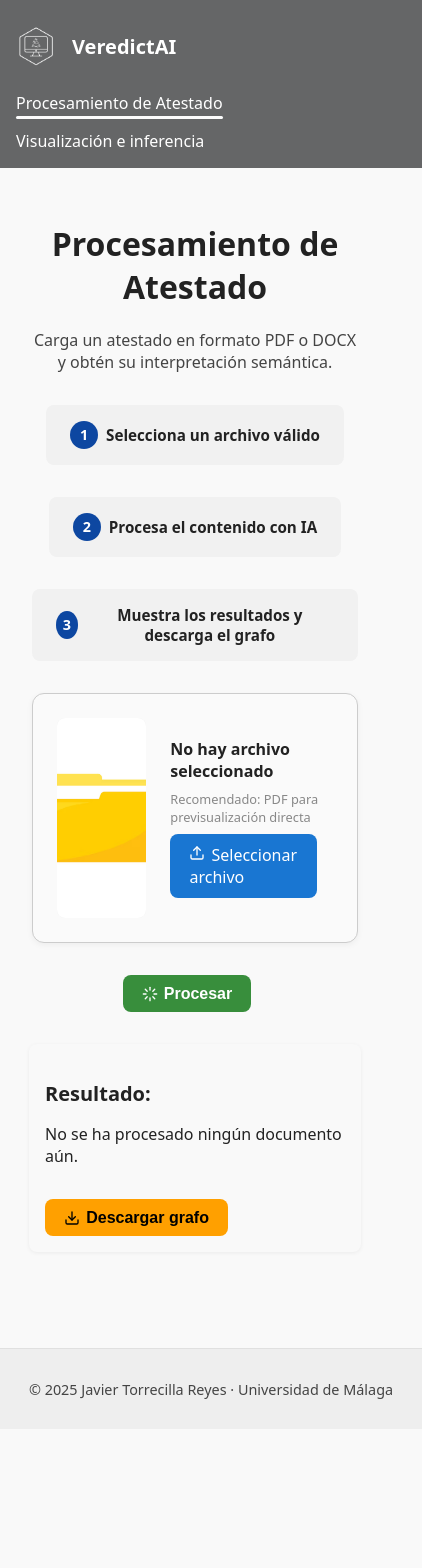
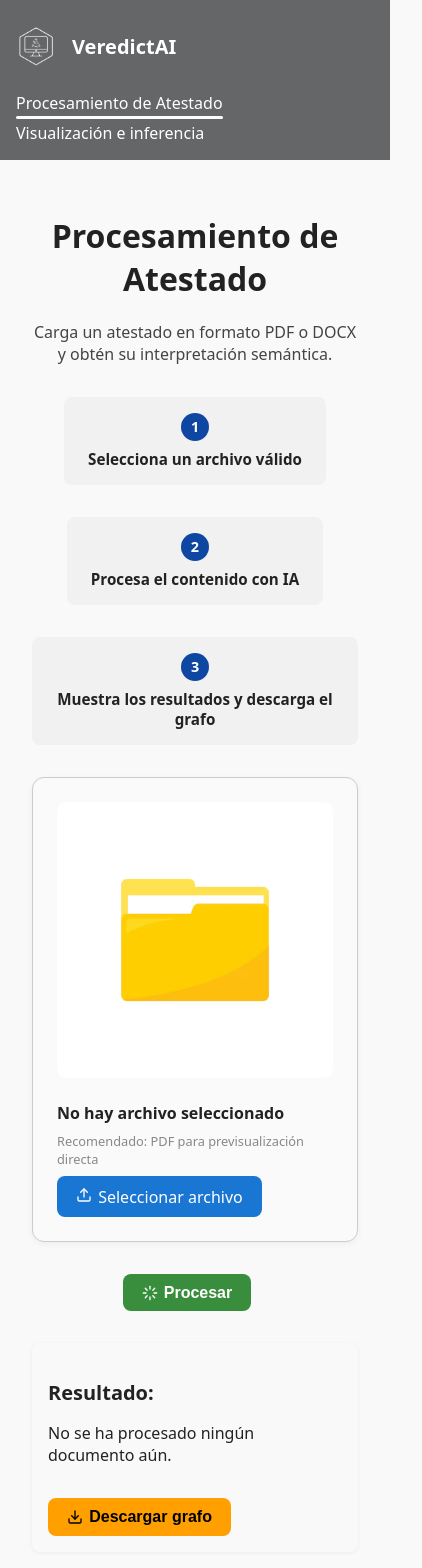
Before and after one commit to javiertorrecilla/VeredictAI, a React (Vite) app in the folder frontend/: page /atestados in a window 390 px wide. Shown: the top 1568 px of the page, 422 px wide, since content can reach past the window. Before the commit the page ends 1429 px from the top, so only its background shows below. Built offline with nearby package versions, Linux system fonts and the light colour scheme.

Commit message:
Improve responsive design

```diff
--- a/frontend/src/App.css
+++ b/frontend/src/App.css
@@ -1,3 +1,9 @@
+*,
+*::before,
+*::after {
+  box-sizing: border-box;
+}
+
 body {
   margin: 0;
   font-family: system-ui, sans-serif;
@@ -29,7 +35,7 @@ footer.footer {
 main {
   padding: 0 !important;
   margin: 0 !important;
-  width: 100vw;
+  width: 100%;
   max-width: 100%;
   box-sizing: border-box;
 }
--- a/frontend/src/components/Footer.css
+++ b/frontend/src/components/Footer.css
@@ -15,3 +15,9 @@
       padding: 0.8rem 1rem;
     }
   }
+
+  @media (max-width: 480px) {
+    .footer {
+      padding: 0.5rem 0.8rem;
+    }
+  }
--- a/frontend/src/components/Navbar.css
+++ b/frontend/src/components/Navbar.css
@@ -99,3 +99,13 @@
       height: 40px;
     }
   }
+
+  @media (max-width: 480px) {
+    .navbar {
+      padding: 0.5rem 1rem;
+    }
+
+    .navbar-menu {
+      gap: 0.5rem;
+    }
+  }
--- a/frontend/src/pages/analizador/Analizador.css
+++ b/frontend/src/pages/analizador/Analizador.css
@@ -238,3 +238,19 @@
       padding: 1rem;
     }
   }
+
+@media (max-width: 480px) {
+  .analizador-wrapper {
+    padding: 1rem;
+  }
+
+  .paso {
+    flex-direction: column;
+    text-align: center;
+  }
+
+  .zoom-control {
+    flex-direction: column;
+    gap: 0.5rem;
+  }
+}
--- a/frontend/src/pages/atestados/Atestados.css
+++ b/frontend/src/pages/atestados/Atestados.css
@@ -182,9 +182,35 @@
     100% { transform: rotate(360deg); }
   }
 
-  .error {
-    color: red;
-    margin-top: 1rem;
-    font-weight: 500;
-    text-align: center;
+.error {
+  color: red;
+  margin-top: 1rem;
+  font-weight: 500;
+  text-align: center;
+}
+
+@media (max-width: 600px) {
+  .procesamiento-grid {
+    flex-direction: column;
   }
+
+  .entrada,
+  .resultado {
+    flex: 1 1 100%;
+  }
+
+  .selector-box {
+    flex-direction: column;
+  }
+
+  .preview {
+    width: 100%;
+    height: auto;
+    max-width: 300px;
+  }
+
+  .preview embed,
+  .preview img {
+    height: auto;
+  }
+}
--- a/frontend/src/pages/home/Home.css
+++ b/frontend/src/pages/home/Home.css
@@ -78,3 +78,17 @@
       text-align: center;
     }
   }
+
+@media (max-width: 480px) {
+  .home-content {
+    padding: 1rem;
+  }
+
+  .home-content h1 {
+    font-size: 1.5rem;
+  }
+
+  .home-content p {
+    font-size: 0.95rem;
+  }
+}
```
